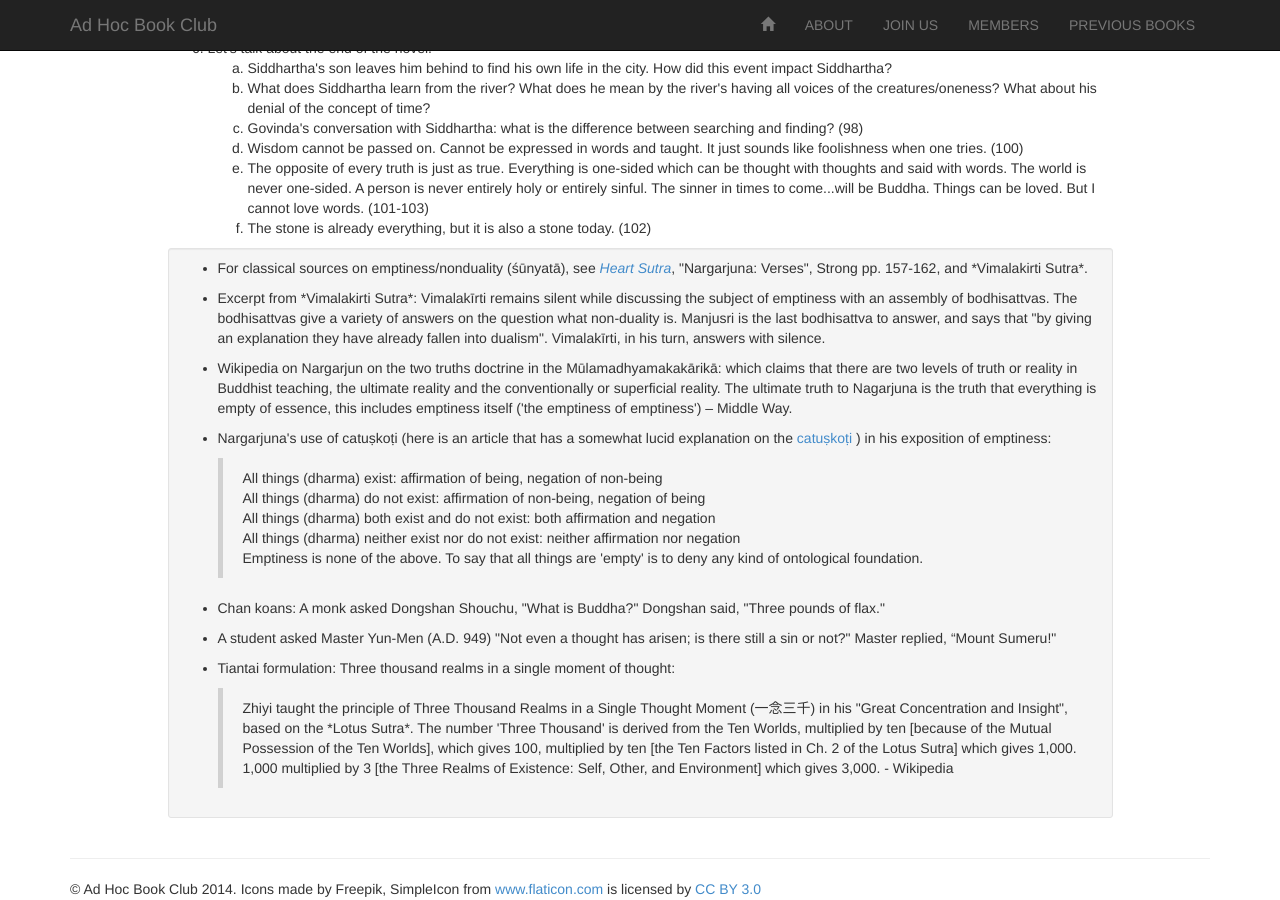
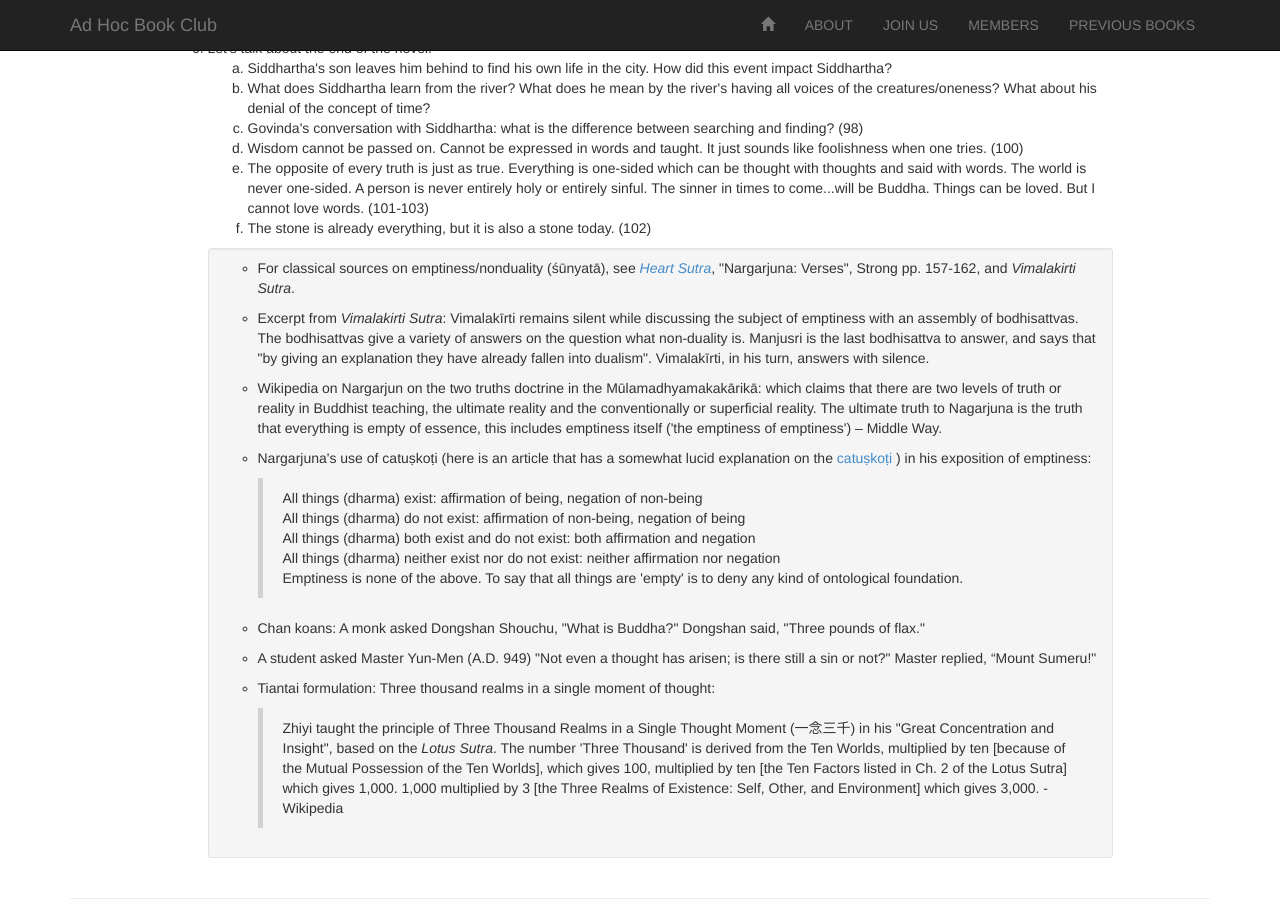
Before and after one commit to adhocbookclub/adhocbookclub.github.io, a Jekyll site: the page built from books/siddhartha/guide.md, in a window 1280 px wide and 900 px high, scrolled down 1504 px. Built offline with Jekyll 4.4.1, drawn with Linux system fonts in a browser that asks for light colours; nearby versions of some CDN libraries; Markdown is read by kramdown in place of the engine named in the settings; some of the changed text lies outside the part shown.

Commit message:
updated Siddhartha reading guide

```diff
--- a/books/siddhartha/guide.md
+++ b/books/siddhartha/guide.md
@@ -40,8 +39,10 @@ category: guide
     <ol type="a">
       <li>"There is nothing to opinions...but the teachings, you've heard from me, are no opinion, and their goal is not to explain the world to those who seek knowledge...their goal is salvation from suffering" (26)</li>
       <li>"nobody will obtain salvation by means of teachings! You will not be able to convey and say to anybody...what has happened to you in the hour of enlightenment! ...depart from all teachings and all teachers and to reach my goal by myself or to die" (27)
-      <br/>
-      What does this imply about Buddhism as a religion? How should a Buddhist consider the teachings of the Buddha? Empiricism vs. rationalism?</li>
+        <ol type="i">
+          <li>What does this imply about Buddhism as a religion? How should a Buddhist consider the teachings of the Buddha? Empiricism vs. rationalism?</li>
+        </ol>
+      </li>
       <li>"you know how to talk wisely, my friend. Be aware of too much wisdom!" (28)</li>
     </ol>
   </li>
@@ -49,9 +50,9 @@ category: guide
     <div class="well well-sm">
       <ul class="guide">
         <li>See "<a href="http://www.bartleby.com/45/3/201.html" target="_blank">Questions Which Tend Not to Edification</a>" for an exposition on the Buddha's reluctance to answer metaphysical questions</li>
-        <li>Chan koan:
-      Monk: "Where is the place from which all buddhas come?"
-      Yun-men: "Next question, please!"</li>
+        <li>Chan koan:<br/>
+          Monk: "Where is the place from which all buddhas come?"<br/>
+          Yun-men: "Next question, please!"</li>
         <li><em>Tao Te Ching</em>: "The way that can be spoken of is not the constant way; the name that can be named is not the constant name."</li>
         <li>See "Parable of the Burning House", Strong pp. 146-151 for one of the classical sources of the doctrine of skillful means (upaya) and a doctrinal explanation for the emergence of the Mahayana school</li>
       </ul>
@@ -77,26 +78,23 @@ category: guide
       <li>The stone is already everything, but it is also a stone today. (102)</li>
     </ol>
   </li>
+
+  <div class="well well-sm">
+    <ul class="guide">
+      <li>For classical sources on emptiness/nonduality (śūnyatā), see <a href="http://lapislazulitexts.com/longer_prajnaparamita_hrdaya_sutra.html" target="_blank"><em>Heart Sutra</em></a>, "Nargarjuna: Verses", Strong pp. 157-162, and <em>Vimalakirti Sutra</em>.</li>
+      <li>Excerpt from <em>Vimalakirti Sutra</em>: Vimalakīrti remains silent while discussing the subject of emptiness with an assembly of bodhisattvas. The bodhisattvas give a variety of answers on the question what non-duality is. Manjusri is the last bodhisattva to answer, and says that "by giving an explanation they have already fallen into dualism". Vimalakīrti, in his turn, answers with silence.</li>
+      <li>Wikipedia on Nargarjun on the two truths doctrine in the Mūlamadhyamakakārikā: which claims that there are two levels of truth or reality in Buddhist teaching, the ultimate reality and the conventionally or superficial reality. The ultimate truth to Nagarjuna is the truth that everything is empty of essence, this includes emptiness itself ('the emptiness of emptiness') &ndash; Middle Way.</li>
+      <li>Nargarjuna's use of catuṣkoṭi (here is an article that has a somewhat lucid explanation on the <a href="http://aeon.co/magazine/philosophy/logic-of-buddhist-philosophy/" target="_blank">catuṣkoṭi </a>) in his exposition of emptiness:</li>
+      <blockquote>All things (dharma) exist: affirmation of being, negation of non-being<br/>
+        All things (dharma) do not exist: affirmation of non-being, negation of being<br/>
+        All things (dharma) both exist and do not exist: both affirmation and negation<br/>
+        All things (dharma) neither exist nor do not exist: neither affirmation nor negation<br/>
+        Emptiness is none of the above. To say that all things are 'empty' is to deny any kind of ontological foundation.
+      </blockquote>
+      <li>Chan koans: A monk asked Dongshan Shouchu, "What is Buddha?" Dongshan said, "Three pounds of flax."</li>
+      <li>A student asked Master Yun-Men (A.D. 949) "Not even a thought has arisen; is there still a sin or not?" Master replied, “Mount Sumeru!"</li>
+      <li>Tiantai formulation: Three thousand realms in a single moment of thought:</li>
+      <blockquote>Zhiyi taught the principle of Three Thousand Realms in a Single Thought Moment (一念三千) in his "Great Concentration and Insight", based on the <em>Lotus Sutra</em>. The number 'Three Thousand' is derived from the Ten Worlds, multiplied by ten [because of the Mutual Possession of the Ten Worlds], which gives 100, multiplied by ten [the Ten Factors listed in Ch. 2 of the Lotus Sutra] which gives 1,000. 1,000 multiplied by 3 [the Three Realms of Existence: Self, Other, and Environment] which gives 3,000. - Wikipedia</blockquote>
+    </ul>
+  </div>
 </ol>
-
-<div class="well well-sm">
-  <ul class="guide">
-    <li>For classical sources on emptiness/nonduality (śūnyatā), see <a href="http://lapislazulitexts.com/longer_prajnaparamita_hrdaya_sutra.html" target="_blank"><em>Heart Sutra</em></a>, "Nargarjuna: Verses", Strong pp. 157-162, and *Vimalakirti Sutra*.</li>
-    <li>Excerpt from *Vimalakirti Sutra*: Vimalakīrti remains silent while discussing the subject of emptiness with an assembly of bodhisattvas. The bodhisattvas give a variety of answers on the question what non-duality is. Manjusri is the last bodhisattva to answer, and says that "by giving an explanation they have already fallen into dualism". Vimalakīrti, in his turn, answers with silence.</li>
-    <li>Wikipedia on Nargarjun on the two truths doctrine in the Mūlamadhyamakakārikā: which claims that there are two levels of truth or reality in Buddhist teaching, the ultimate reality and the conventionally or superficial reality. The ultimate truth to Nagarjuna is the truth that everything is empty of essence, this includes emptiness itself ('the emptiness of emptiness') &ndash; Middle Way.</li>
-    <li>Nargarjuna's use of catuṣkoṭi (here is an article that has a somewhat lucid explanation on the <a href="http://aeon.co/magazine/philosophy/logic-of-buddhist-philosophy/" target="_blank">catuṣkoṭi </a>) in his exposition of emptiness:</li>
-    <blockquote>
-      All things (dharma) exist: affirmation of being, negation of non-being<br/>
-      All things (dharma) do not exist: affirmation of non-being, negation of being<br/>
-      All things (dharma) both exist and do not exist: both affirmation and negation<br/>
-      All things (dharma) neither exist nor do not exist: neither affirmation nor negation<br/>
-      Emptiness is none of the above. To say that all things are 'empty' is to deny any kind of ontological foundation.
-      </blockquote>
-    <li>Chan koans: A monk asked Dongshan Shouchu, "What is Buddha?" Dongshan said, "Three pounds of flax."</li>
-    <li>A student asked Master Yun-Men (A.D. 949) "Not even a thought has arisen; is there still a sin or not?" Master replied, “Mount Sumeru!"</li>
-    <li>Tiantai formulation: Three thousand realms in a single moment of thought:</li>
-    <blockquote>
-      Zhiyi taught the principle of Three Thousand Realms in a Single Thought Moment (一念三千) in his "Great Concentration and Insight", based on the *Lotus Sutra*. The number 'Three Thousand' is derived from the Ten Worlds, multiplied by ten [because of the Mutual Possession of the Ten Worlds], which gives 100, multiplied by ten [the Ten Factors listed in Ch. 2 of the Lotus Sutra] which gives 1,000. 1,000 multiplied by 3 [the Three Realms of Existence: Self, Other, and Environment] which gives 3,000. - Wikipedia
-    </blockquote>
-  </ul>
-</div>
```
Also changed, not shown: other parts of books/siddhartha/guide.md (+0 -1 lines).
